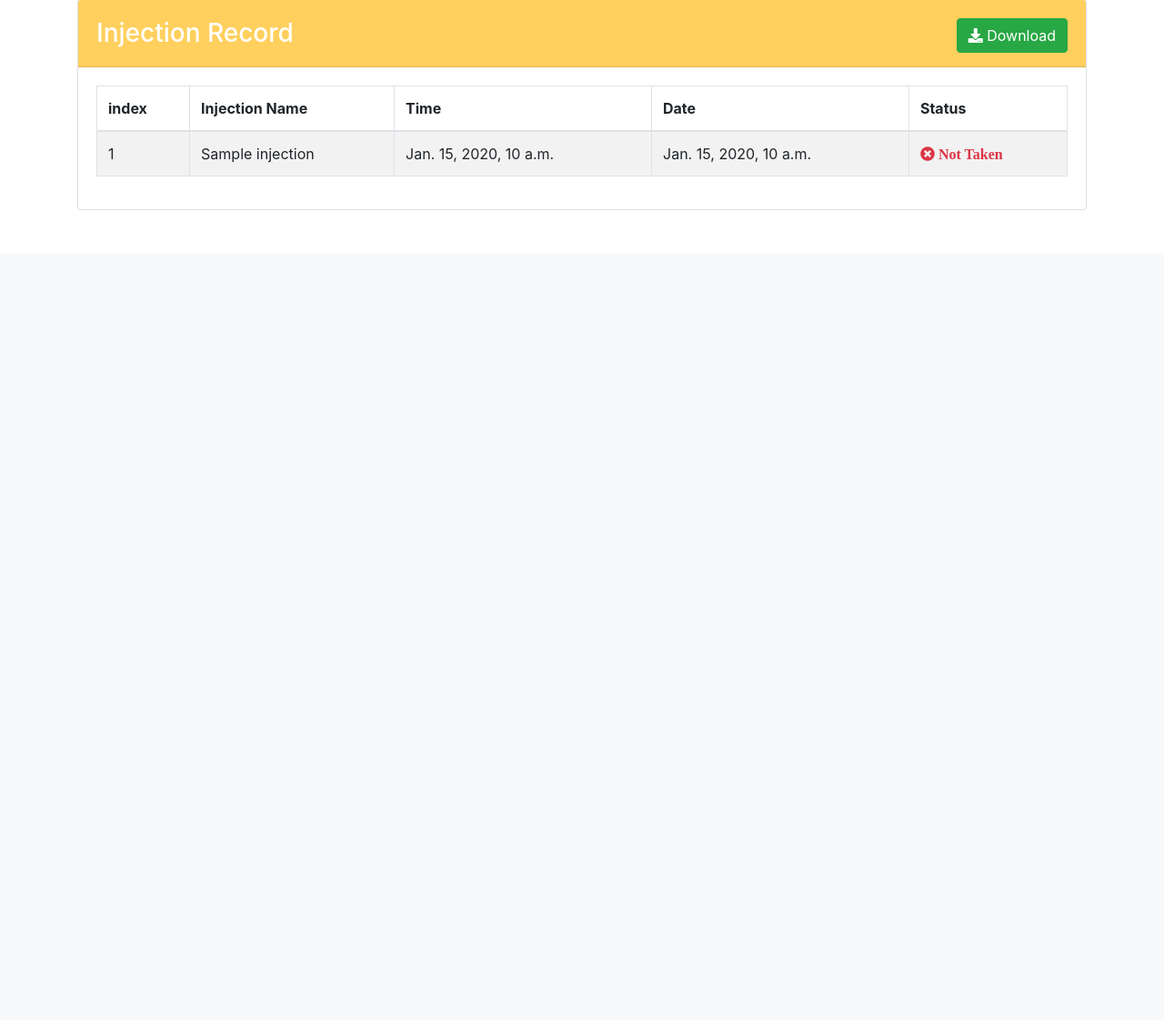
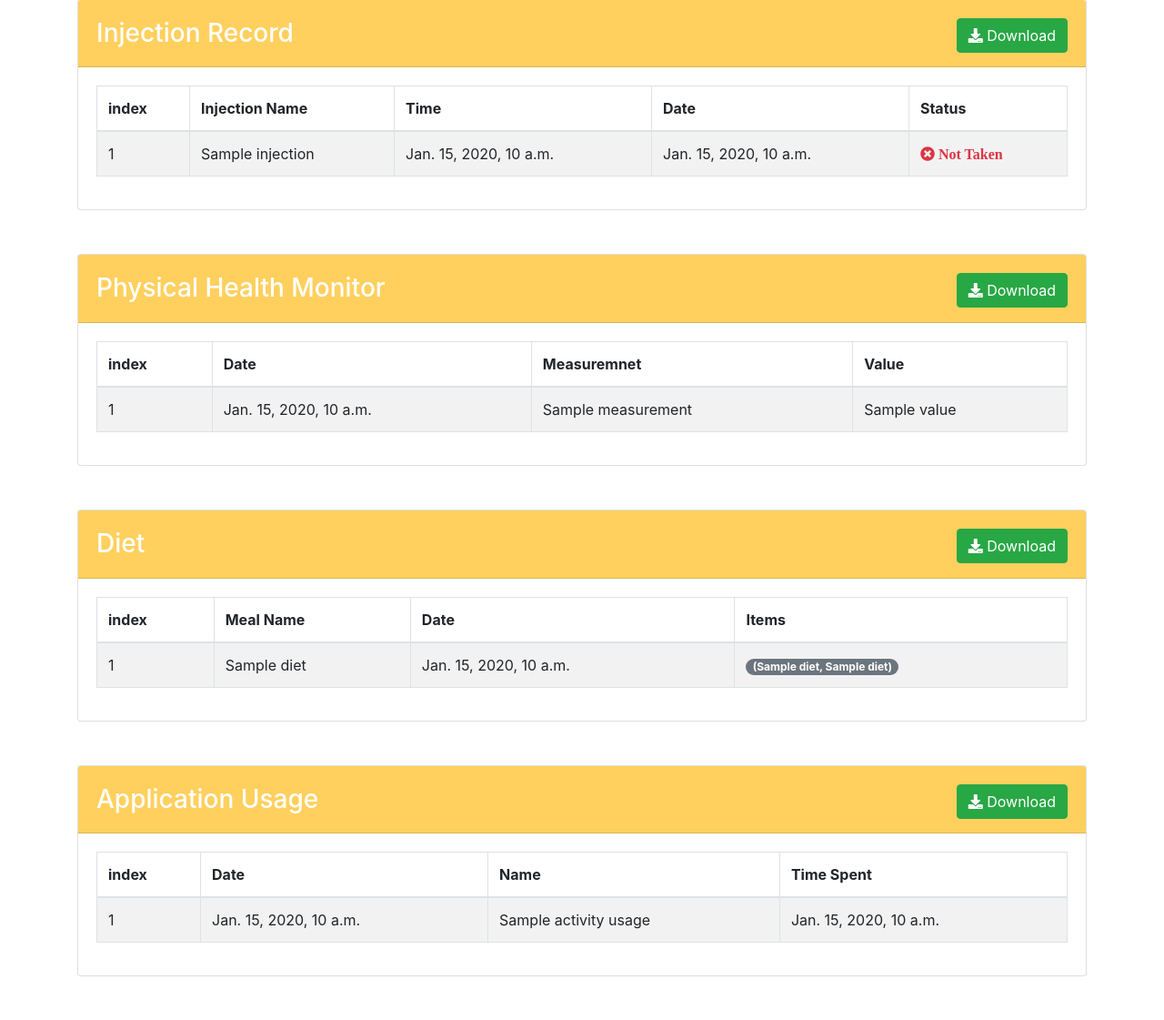
Before and after one commit to lshreyasharmal/Saksham-Webapp, a Django app: template dashboard/templates/patient_profile.html in a window 1280 px wide. Shown: the part 871-1992 px from the top of the page at 91% size. Before the commit the page ends 1102 px from the top, so only its background shows below. Run offline with Django 3.2, Linux system fonts and the light colour scheme; the template is opened without the code that fills it: most values are stand-ins (such as "Sample title", 1, 10 or a date in 2020); some libraries are stand-ins or nearby versions.

Commit message:
Added all modules + usage
injection, diet, physical health monitor and activity usage

```diff
--- a/dashboard/templates/patient_profile.html
+++ b/dashboard/templates/patient_profile.html
@@ -36,7 +36,7 @@
 <body>
     <nav class="navbar fixed-top navbar-expand-lg navbar-light bg-light border-bottom border-warning">
 
-        <a class="navbar-brand" href="#"><img src="{% static 'dashboard/images/ic_launcher.png' %}" style="width: 25%;">Saksham</a>
+        <a class="navbar-brand" href="javascript:history.go(-1)"><img src="{% static 'dashboard/images/ic_launcher.png' %}" style="width: 25%;">Saksham</a>
         <button class="navbar-toggler" type="button" data-toggle="collapse" data-target="#navbarNav" aria-controls="navbarNav" aria-expanded="false" aria-label="Toggle navigation">
                 <span class="navbar-toggler-icon"></span>
             </button>
@@ -62,6 +62,7 @@
     <div class="container mt-5">
         <div class='row'>
             <div class='col'>
+                {% if patient_info%}
                 <div class="card mt-5">
                     <div class="card-header bg-theme text-white">
                         <h3>Patient Information</h3>
@@ -73,41 +74,25 @@
                         <p> <span class="font-weight-bold">Height :</span> {{patient_info.height}} </p>
 
                     </div>
+                </div>
+                {%else%}
+                <div class="card mt-5">
+                    <div class="card-header">
+                        <h3>No Information Available</h3>
+                    </div>
+                </div>
+                {%endif%}
+
+
+
+
+
                 <script>
-                        function download_med_table() {
+                    function download_table(tab) {
                         var tab_text = "<table border='2px'><tr bgcolor='#87AFC6'>";
                         var textRange;
                         var j = 0;
-                            tab = document.getElementById('medTable'); // id of table
-
-                            for (j = 0; j < tab.rows.length; j++) {
-                                tab_text = tab_text + tab.rows[j].innerHTML + "</tr>";
-                                //tab_text=tab_text+"</tr>";
-                            }
-
-                            tab_text = tab_text + "</table>";
-
-                            var ua = window.navigator.userAgent;
-                            var msie = ua.indexOf("MSIE ");
-
-                            if (msie > 0 || !!navigator.userAgent.match(/Trident.*rv\:11\./)) // If Internet Explorer
-                            {
-                                txtArea1.document.open("txt/html", "replace");
-                                txtArea1.document.write(tab_text);
-                                txtArea1.document.close();
-                                txtArea1.focus();
-                                sa = txtArea1.document.execCommand("SaveAs", true, "Say Thanks to Sumit.xls");
-                            } else //other browser not tested on IE 11
-                                sa = window.open('data:application/vnd.ms-excel,' + encodeURIComponent(tab_text));
-
-                            return (sa);
-                        }
-
-                        function download_drtable() {
-                            var tab_text = "<table border='2px'><tr bgcolor='#87AFC6'>";
-                            var textRange;
-                            var j = 0;
-                            tab = document.getElementById('drTable'); // id of table
+                        // id of table
 
                         for (j = 0; j < tab.rows.length; j++) {
                             tab_text = tab_text + tab.rows[j].innerHTML + "</tr>";
@@ -133,12 +118,19 @@
                     }
                 </script>
 
+                {% if not medication and not injection and not daily_routine and not diet and not physical_health and not activity_usage%}
+
+                <div class="card mt-5">
+                    <div class="card-header">
+                        <h3>No Records Available</h3>
                     </div>
+                </div> {%endif%} {% if medication %}
+
                 <div class="card mt-3">
                     <div class="card-header bg-theme text-white">
                         <h3 class="mt-2">Medical Adherence Record
 
-                            <button type="button" class="btn btn-success" style="float: right;" onclick="download_med_table()">
+                            <button type="button" class="btn btn-success" style="float: right;" onclick="download_table(medTable)">
                                 <i class="fas fa-download"></i> Download
                             </button>
 
@@ -183,17 +175,16 @@
 
                     </div>
                 </div>
-                </h3>
-
+                {% endif %} {% if daily_routine %}
                 <div class="card mt-3 mb-5">
                     <div class="card-header bg-theme text-white">
                         <h3 class="mt-2">Daily Routine Record
-                            <button type="button" class="btn btn-success" style="float: right;" onclick="download_dr_table()">
+                            <button type="button" class="btn btn-success" style="float: right;" onclick="download_table(drTable)">
                             <i class="fas fa-download"></i> Download</button></h3>
                     </div>
                     <div class="card-body ">
                         <div class="table-wrapper-scroll-y my-custom-scrollbar ">
-                            <table id="drTable " class="table table-striped table-bordered ">
+                            <table id="drTable" class="table table-striped table-bordered ">
                                 <thead>
                                     <tr>
                                         <th class="th-sm ">index
@@ -226,25 +217,18 @@
                                 </tbody>
                             </table>
                         </div>
-
                     </div>
-
-
-
-
-
                 </div>
-
-
+                {% endif %} {% if injection %}
                 <div class="card mt-3 mb-5">
                     <div class="card-header bg-theme text-white">
                         <h3 class="mt-2">Injection Record
-                            <button type="button" class="btn btn-success" style="float: right;" onclick="download_dr_table()">
+                            <button type="button" class="btn btn-success" style="float: right;" onclick="download_table(injTable)">
                             <i class="fas fa-download"></i> Download</button></h3>
                     </div>
                     <div class="card-body ">
                         <div class="table-wrapper-scroll-y my-custom-scrollbar ">
-                            <table id="drTable " class="table table-striped table-bordered ">
+                            <table id="injTable" class="table table-striped table-bordered ">
                                 <thead>
                                     <tr>
                                         <th class="th-sm ">index
@@ -277,17 +261,138 @@
                                 </tbody>
                             </table>
                         </div>
+                    </div>
+                </div>
+                {% endif %} {% if physical_health %}
+                <div class="card mt-3 mb-5">
+                    <div class="card-header bg-theme text-white">
+                        <h3 class="mt-2">Physical Health Monitor
+                            <button type="button" class="btn btn-success" style="float: right;" onclick="download_table(phmTable)">
+                                <i class="fas fa-download"></i> Download</button></h3>
+                    </div>
+                    <div class="card-body ">
+                        <div class="table-wrapper-scroll-y my-custom-scrollbar ">
+                            <table id="phmTable" class="table table-striped table-bordered ">
+                                <thead>
+                                    <tr>
+                                        <th class="th-sm ">index
+                                        </th>
+                                        <th class="th-sm ">Date
+                                        </th>
+                                        <th class="th-sm ">Measuremnet
+                                        </th>
+                                        <th class="th-sm">Value
+                                        </th>
+                                    </tr>
+                                </thead>
 
+                                <tbody>
+                                    {% for k,v in physical_health.items %}
+                                    <tr>
+                                        <td>{{v.index}}</td>
+                                        <td>{{v.date}}</td>
+                                        <td>{{v.measurement}}</td>
+                                        <td>{{v.value}}</td>
+                                    </tr>
+                                    {% endfor %}
+                                </tbody>
+                            </table>
                         </div>
+                    </div>
+                </div>
+                {% endif %} {% if diet %}
+                <div class="card mt-3 mb-5">
+                    <div class="card-header bg-theme text-white">
+                        <h3 class="mt-2">Diet
+                            <button type="button" class="btn btn-success" style="float: right;" onclick="download_table(dietTable)">
+                            <i class="fas fa-download"></i> Download</button></h3>
+                    </div>
+                    <div class="card-body ">
+                        <div class="table-wrapper-scroll-y my-custom-scrollbar ">
+                            <table id="dietTable" class="table table-striped table-bordered ">
+                                <thead>
+                                    <tr>
+                                        <th class="th-sm ">index
+                                        </th>
+                                        <th class="th-sm ">Meal Name
+                                        </th>
+                                        <th class="th-sm ">Date
+                                        </th>
+                                        <th class="th-sm ">Items
+                                        </th>
+                                    </tr>
+                                </thead>
 
-
-
-
+                                <tbody>
+                                    {% for k,v in diet.items %}
+                                    <tr>
+                                        <td>{{v.index}}</td>
+                                        <td>{{v.meal_name}}</td>
+                                        <td>{{v.date}}</td>
+                                        <td>
+                                            {% for item in v.items %}
+                                            <span class="badge badge-pill badge-secondary">
+                                                {{item}}
+                                            </span> {% endfor %}
+                                        </td>
+                                    </tr>
+                                    {% endfor %}
+                                </tbody>
+                            </table>
+                        </div>
 
                     </div>
                 </div>
+                {% endif%} {% if activity_usage %}
+
+                <div class="card mt-3 mb-5">
+                    <div class="card-header bg-theme text-white">
+                        <h3 class="mt-2">Application Usage
+
+                            <button type="button" class="btn btn-success" style="float: right;" onclick="download_table(auTable)">
+                                <i class="fas fa-download"></i> Download
+                            </button>
+
+                        </h3>
+                    </div>
+
+                    <div class="card-body">
+                        <div class="table-wrapper-scroll-y my-custom-scrollbar">
+                            <table id="auTable" class="table table-striped table-bordered">
+                                <thead>
+                                    <tr>
+                                        <th class="th-sm">index
+                                        </th>
+                                        <th class="th-sm">Date
+                                        </th>
+                                        <th class="th-sm">Name
+                                        </th>
+                                        <th class="th-sm">Time Spent
+                                        </th>
+                                    </tr>
+                                </thead>
+
+                                <tbody>
+                                    {% for k,v in activity_usage.items %}
+                                    <tr>
+                                        <td>{{v.index}}</td>
+                                        <td>{{v.date}}</td>
+                                        <td>{{v.module_name}}</td>
+                                        <td>{{v.time}}</td>
+                                    </tr>
+                                    {% endfor %}
+                                </tbody>
+                            </table>
+                        </div>
 
                     </div>
+                </div>
+                {% endif %}
+
+            </div>
+        </div>
+    </div>
+
 
 
     <script src="https://code.jquery.com/jquery-3.2.1.slim.min.js " integrity="sha384-KJ3o2DKtIkvYIK3UENzmM7KCkRr/rE9/Qpg6aAZGJwFDMVNA/GpGFF93hXpG5KkN " crossorigin="anonymous "></script>
```
Also changed, not shown: dashboard/templates/main.html (+8 -14 lines), dashboard/views.py (+171 -51 lines). Lines whose indentation alone changed are shown as unchanged.
